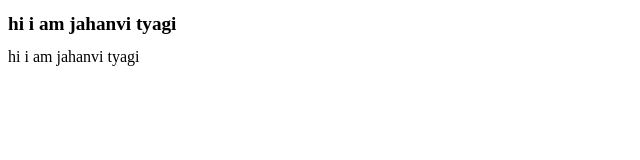
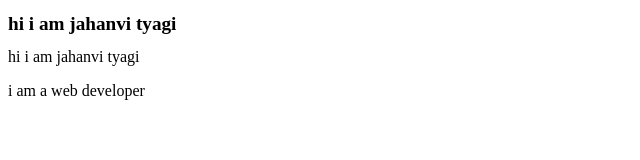
Before and after one commit to jahanvi1203/new_project, a plain HTML site: page index.html in a window 1280 px wide. Shown: the whole page, without its empty margins (0-640 px from the left). Drawn offline with Linux system fonts and the light colour scheme.

Commit message:
second commit

```diff
--- a/index.html
+++ b/index.html
@@ -14,5 +14,10 @@
     <h1> hi i am jahanvi tyagi  </h1>
     hi i am jahanvi tyagi
 
+    <p>
+        i am a web developer
+
+    </p>
+
 </body>
 </html>
```
